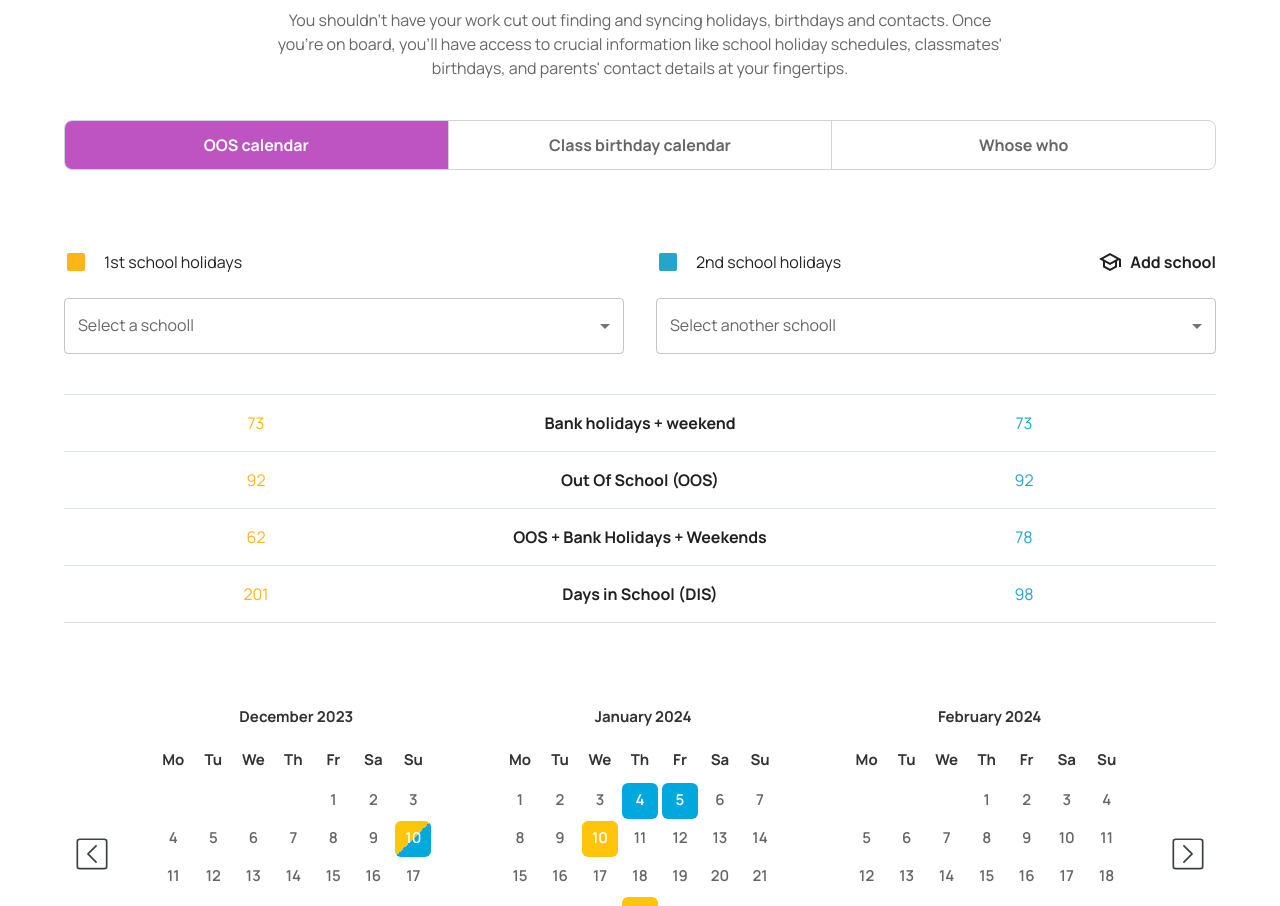
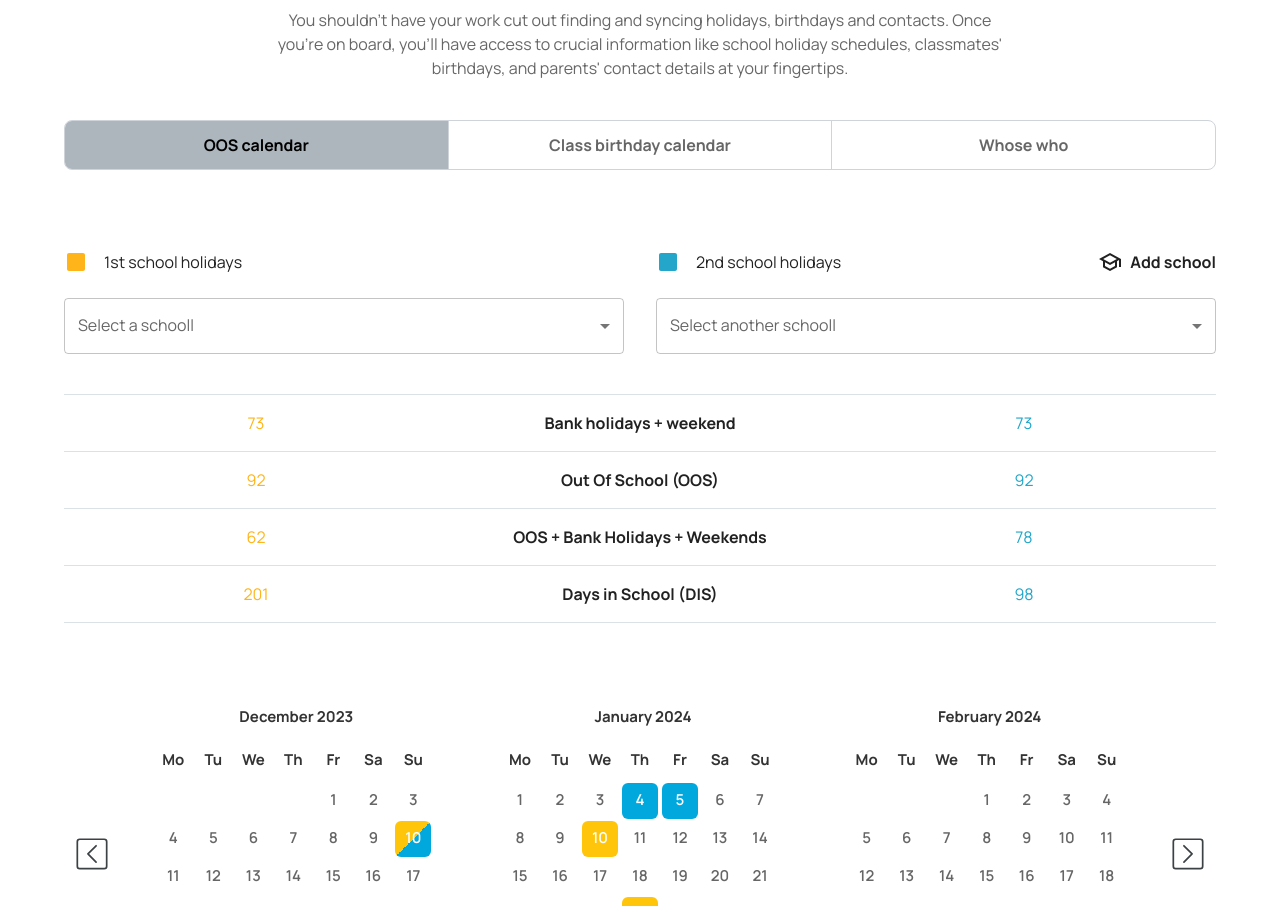
Before and after one commit to digital-brother/ooscca-fe, a Next.js app: page / in a window 1280 px wide. Shown: the part 5620-6526 px from the top of the page. Built offline with nearby package versions, Linux system fonts and the light colour scheme.

Commit message:
custom tab color

```diff
--- a/src/app/(homepage)/HomepageTabs.js
+++ b/src/app/(homepage)/HomepageTabs.js
@@ -75,12 +75,21 @@ function Tabs(props) {
             sx={{ border: "1px #CED4DA solid", borderRadius: 2 }}
             orientation={isSmallScreen ? "vertical" : "horizontal"}
           >
-            <CustomTab label="OOS calendar" value="oosCalendar" />
+            <CustomTab
+              label="OOS calendar"
+              value="oosCalendar"
+              sx={{"&.Mui-selected": {backgroundColor: "grey.light", color: "black"}}}
+            />
             <CustomTab
               label="Class birthday calendar"
               value="classBirthdayCalendar"
+              sx={{"&.Mui-selected": {backgroundColor: "grey.light", color: "black"}}}
             />
-            <CustomTab label="Whose who" value="whoseWho" />
+            <CustomTab
+              label="Whose who"
+              value="whoseWho"
+              sx={{"&.Mui-selected": {backgroundColor: "grey.light", color: "black"}}}
+            />
           </TabList>
         </Box>
         <Box sx={{ pt: { xs: 4, md: 10 } }}>
--- a/src/components/ThemeRegistry/colors.js
+++ b/src/components/ThemeRegistry/colors.js
@@ -100,6 +100,6 @@ const colorsDefault = Object.fromEntries(
 
 export const colors = {
   ...colorsDefault,
-  grey: { ...grey, light: grey[500], main: grey[600], dark: "#000000", contrastText: "#FFFFFF" },
+  grey: { ...grey, light: grey[400], main: grey[600], dark: "#000000", contrastText: "#FFFFFF" },
   yellow: {...yellow, light: yellow[400], main: yellow[500], dark: yellow[600], contrastText: grey[900]}
 };
```
